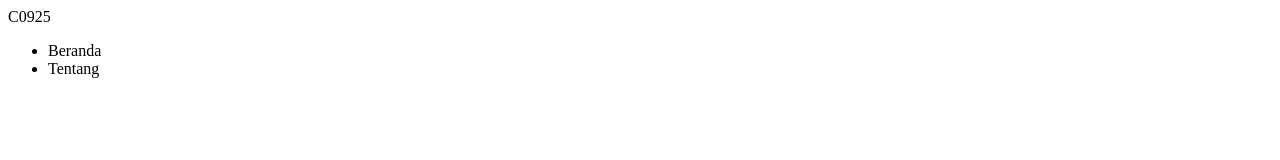
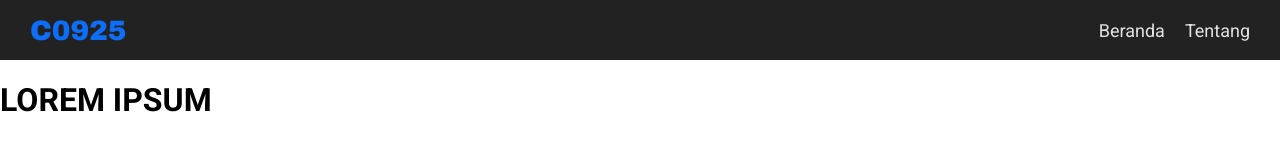
Before and after one commit to Spacastre/c0925, a plain HTML site: page index.html in a window 1280 px wide. Drawn offline with Linux system fonts and the light colour scheme.

Commit message:
coba coba

```diff
--- a/index.html
+++ b/index.html
@@ -7,19 +7,20 @@
   <title>c0925</title>
 </head>
 <body>
-    <nav>
-        <div>
+  <nav class="nav-container">
+    <div class="nav-title">
       C0925
     </div>
-        <div>
+    <div class="nav-list">
       <ul>
-                <li>Beranda</li>
-                <li>Tentang</li>
+        <li><a href="#">Beranda</a></li>
+        <li><a href="#">Tentang</a></li>
       </ul>
     </div>
   </nav>
-    <div>
 
-    </div>
+  <main>
+    <h1>LOREM IPSUM</h1>
+  </main>
 </body>
 </html>
--- a/style.css
+++ b/style.css
@@ -0,0 +1,62 @@
+@import url('https://fonts.googleapis.com/css2?family=Archivo+Black&family=Roboto:ital,wght@0,100..900;1,100..900&display=swap');
+
+:root {
+  --primary-color: #0d6efd;
+  --secondary-color: #6c757d;
+  --bg-light: #e2e2e2;
+  --bg-dark: #222222;
+  --text-dark: #222222;
+  --text-light: #e2e2e2;
+  --base-font-size: 16px;
+  --archivo-black-font: "Archivo Black", sans-serif;
+  --roboto-font: "Roboto", sans-serif;
+}
+
+body {
+  display: flex;
+  flex-direction: column;
+  width: 100%;
+  padding: 0;
+  margin: 0;
+  overflow-x: hidden;
+  font-family: var(--roboto-font);
+  font-size: var(--base-font-size);
+}
+
+.nav-container {
+  display: flex;
+  justify-content: space-between;
+  align-items: center;
+  width: 100%;
+  background-color: var(--bg-dark);
+  padding: 0 30px;
+  min-height: 60px;
+  box-sizing: border-box;
+}
+
+.nav-title {
+  color: var(--primary-color);
+  font-family: var(--archivo-black-font);
+  font-size: 28px;
+}
+
+.nav-list ul {
+  display: flex;
+  flex-direction: row;
+  list-style: none;
+  gap: 20px;
+  margin: 0;
+  padding: 0;
+}
+
+.nav-list a {
+  color: var(--text-light);
+  font-size: 18px;
+  text-decoration: none;
+  transition: color 0.3s ease;
+}
+
+.nav-list a:hover {
+  color: var(--primary-color);
+  border-bottom: 2px solid var(--primary-color);
+}
```
Also changed, not shown: c0925/index.html (deleted, +0 -25 lines), c0925/style.css (deleted). Lines whose indentation alone changed are shown as unchanged.
